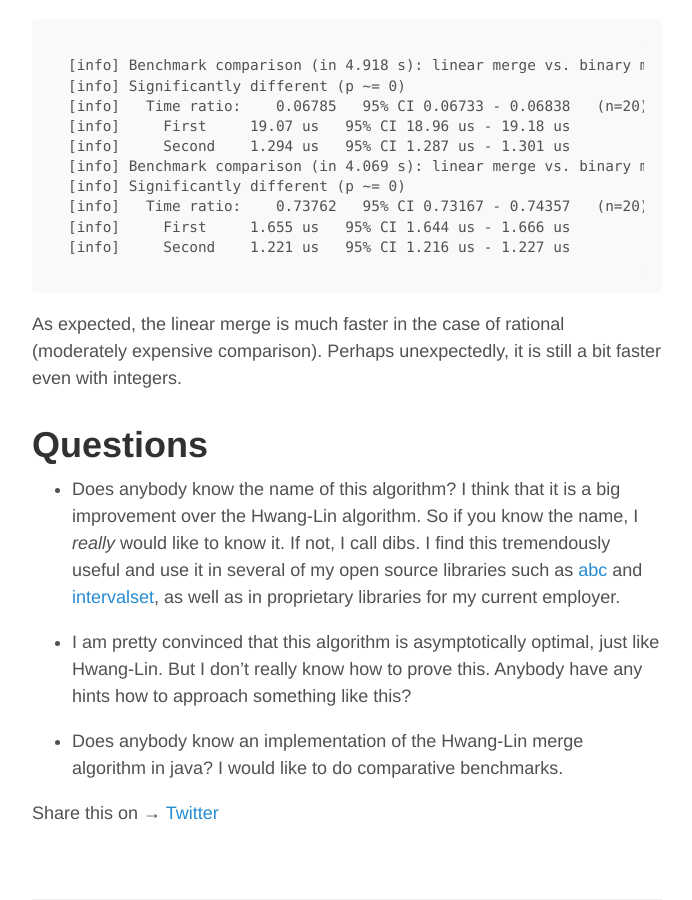
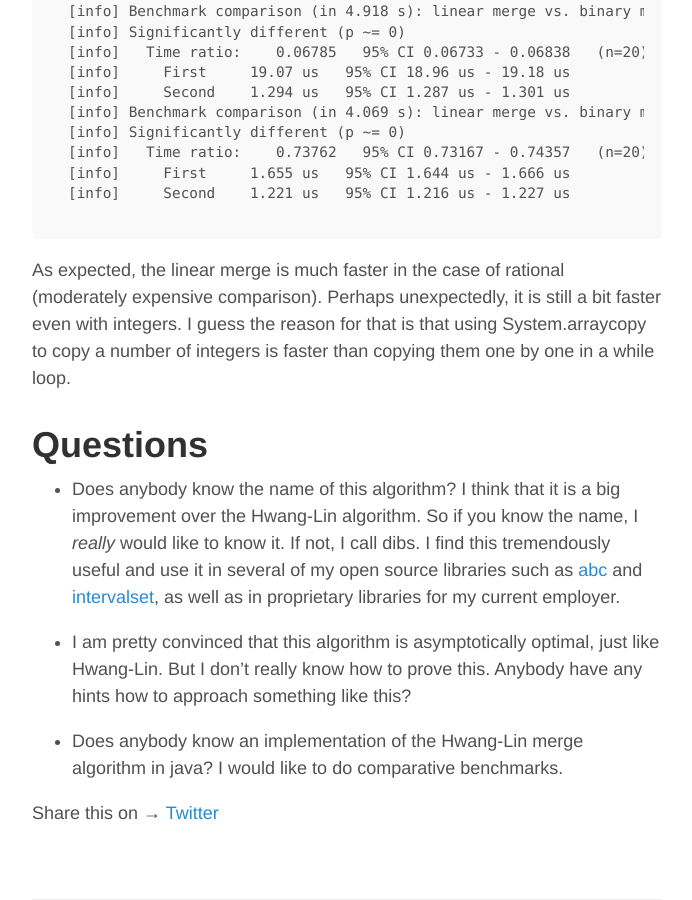
Before and after one commit to rklaehn/rklaehn.github.io, a Jekyll site: the page built from _posts/2016-01-05-binarymerge.md, in a window 1280 px wide and 900 px high, scrolled down 8380 px. Shown: the whole window, without its empty margins (293-985 px from the left). Built offline with Jekyll 4.4.1, drawn with Linux system fonts in a browser that asks for light colours; Markdown is read by kramdown in place of the engine named in the settings; some of the changed text lies outside the part shown.

Commit message:
Update 2016-01-05-binarymerge.md

````diff
--- a/_posts/2016-01-05-binarymerge.md
+++ b/_posts/2016-01-05-binarymerge.md
@@ -192,7 +192,7 @@
 
 As expected, the performance difference for the rational case is pretty large, despite this being *small* rational numbers. For rational numbers with complex fractions, the difference would be even larger.
 
-But even for the integer case, there is a performance difference of a factor of 5. The reason is that copying a large number of elements using a few calls to System.arraycopy is *extremely* fast compared to copying them one by one, and of course that even integer comparisons are expensive compared to a simple copy.
+In the integer case, there is no meaningful performance difference. This is to be expected, given that comparing two integers is almost as cheap as copying an integer.
 
 ## Case d: Merging interleaved lists
 
@@ -255,7 +255,7 @@
 [info]     Second    1.221 us   95% CI 1.216 us - 1.227 us
 ```
 
-As expected, the linear merge is much faster in the case of rational (moderately expensive comparison). Perhaps unexpectedly, it is still a bit faster even with integers.
+As expected, the linear merge is much faster in the case of rational (moderately expensive comparison). Perhaps unexpectedly, it is still a bit faster even with integers. I guess the reason for that is that using System.arraycopy to copy a number of integers is faster than copying them one by one in a while loop.
 
 # Questions
 
````
